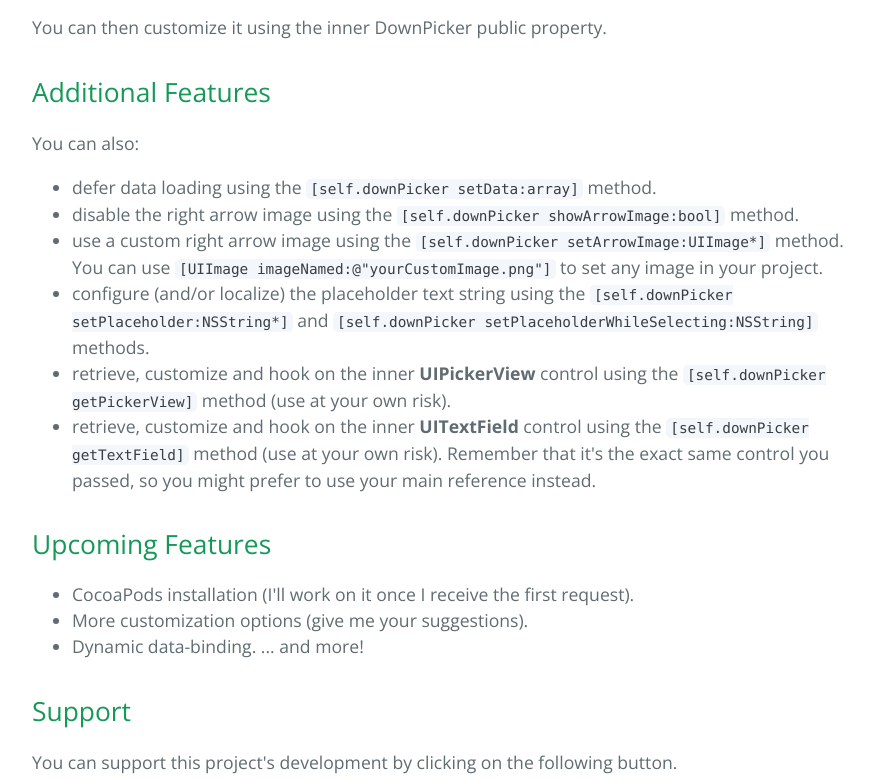
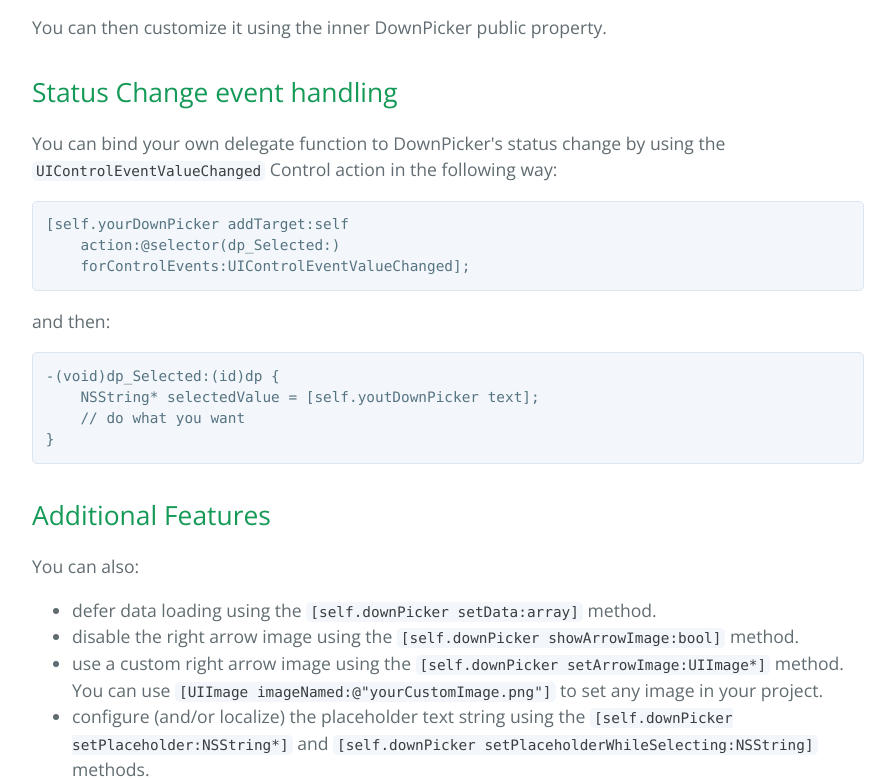
Before and after one commit to Darkseal/DownPicker, a plain HTML site: page index.html in a window 1280 px wide. Shown: the part 2829-3608 px from the top of the page, without its empty margins (192-1087 px from the left). Drawn offline with nearby package versions, Linux system fonts and the light colour scheme.

Commit message:
Create gh-pages branch via GitHub

```diff
--- a/index.html
+++ b/index.html
@@ -109,6 +109,24 @@
 <p>You can then customize it using the inner DownPicker public property.</p>
 
 <h2>
+<a id="status-change-event-handling" class="anchor" href="#status-change-event-handling" aria-hidden="true"><span class="octicon octicon-link"></span></a>Status Change event handling</h2>
+
+<p>You can bind your own delegate function to DownPicker's status change by using the <code>UIControlEventValueChanged</code> Control action in the following way:</p>
+
+<pre><code>[self.yourDownPicker addTarget:self
+    action:@selector(dp_Selected:)
+    forControlEvents:UIControlEventValueChanged];
+</code></pre>
+
+<p>and then:</p>
+
+<pre><code>-(void)dp_Selected:(id)dp {
+    NSString* selectedValue = [self.youtDownPicker text];
+    // do what you want
+}
+</code></pre>
+
+<h2>
 <a id="additional-features" class="anchor" href="#additional-features" aria-hidden="true"><span class="octicon octicon-link"></span></a>Additional Features</h2>
 
 <p>You can also:</p>
```
Also changed, not shown: params.json (+1 -1 lines).
